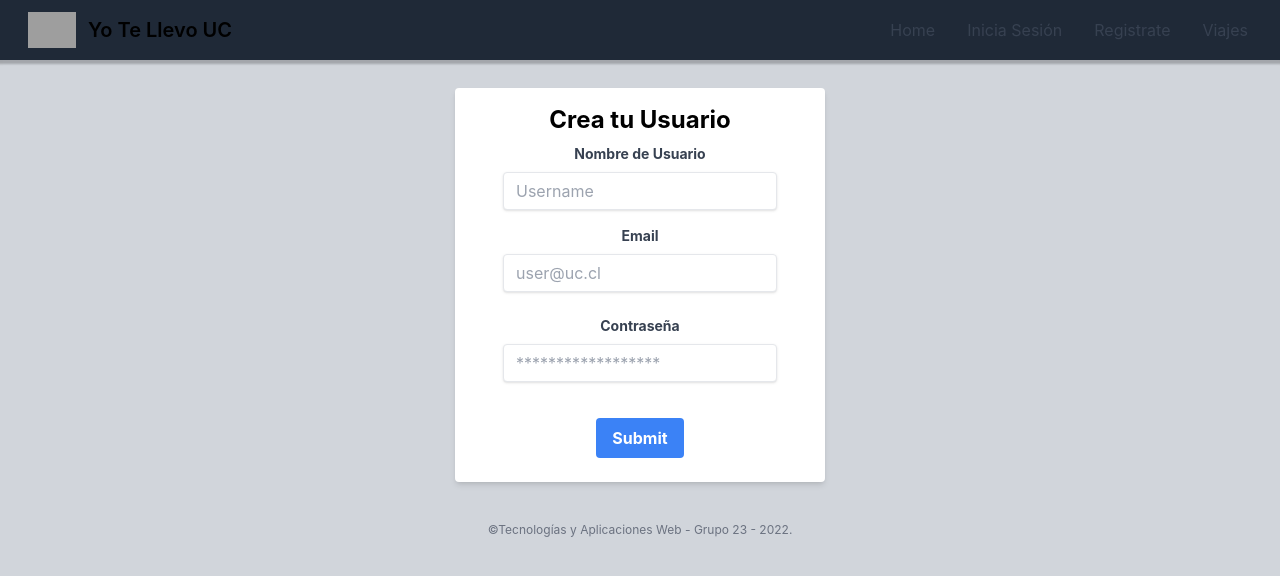
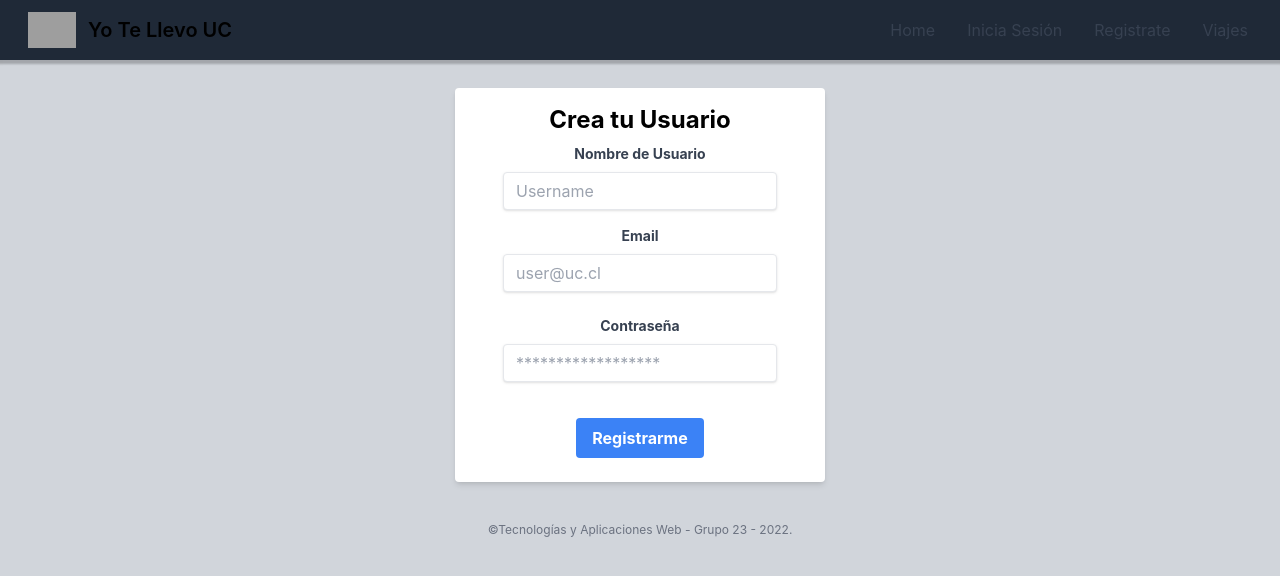
Before and after one commit to afalarconm/YoTeLlevoUC, a React (Create React App) app in the folder yo_te_llevo_uc/: page /Register in a window 1280 px wide. Shown: the top 576 px of the page. Built offline with nearby package versions, Linux system fonts and the light colour scheme; grey boxes are pictures that could not be loaded.

Commit message:
changed Register button

```diff
--- a/yo_te_llevo_uc/src/components/RegisterPage.js
+++ b/yo_te_llevo_uc/src/components/RegisterPage.js
@@ -95,7 +95,7 @@ return (
 
                 <div className=" place-items-center" align='center'>
                     <button onClick={handleSubmit} className="bg-blue-500 hover:bg-blue-700 text-white font-bold py-2 px-4 rounded focus:outline-none focus:shadow-outline content-center" type="submit">
-                    Submit
+                    Registrarme
                     </button>
                 </div>
             </form>
```
